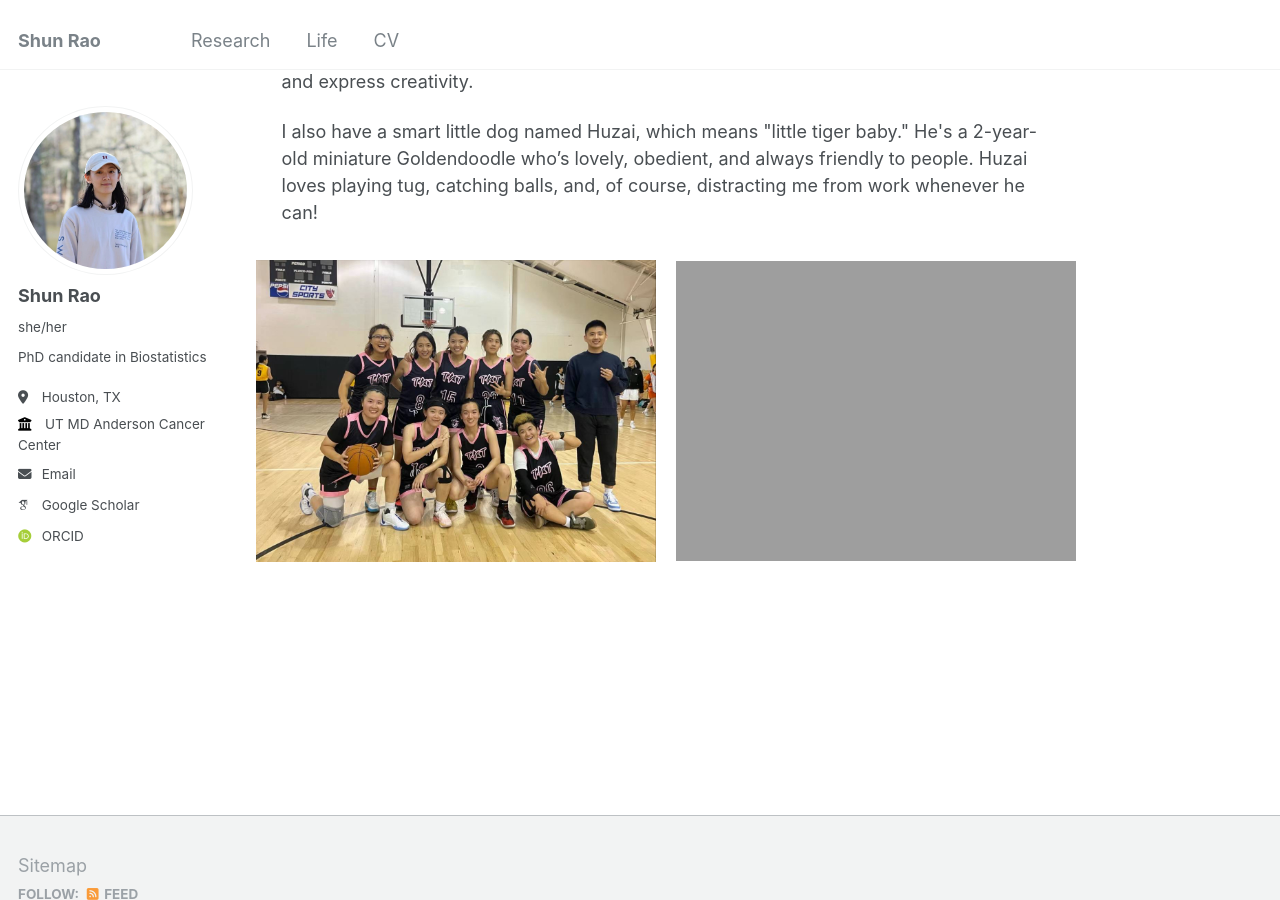
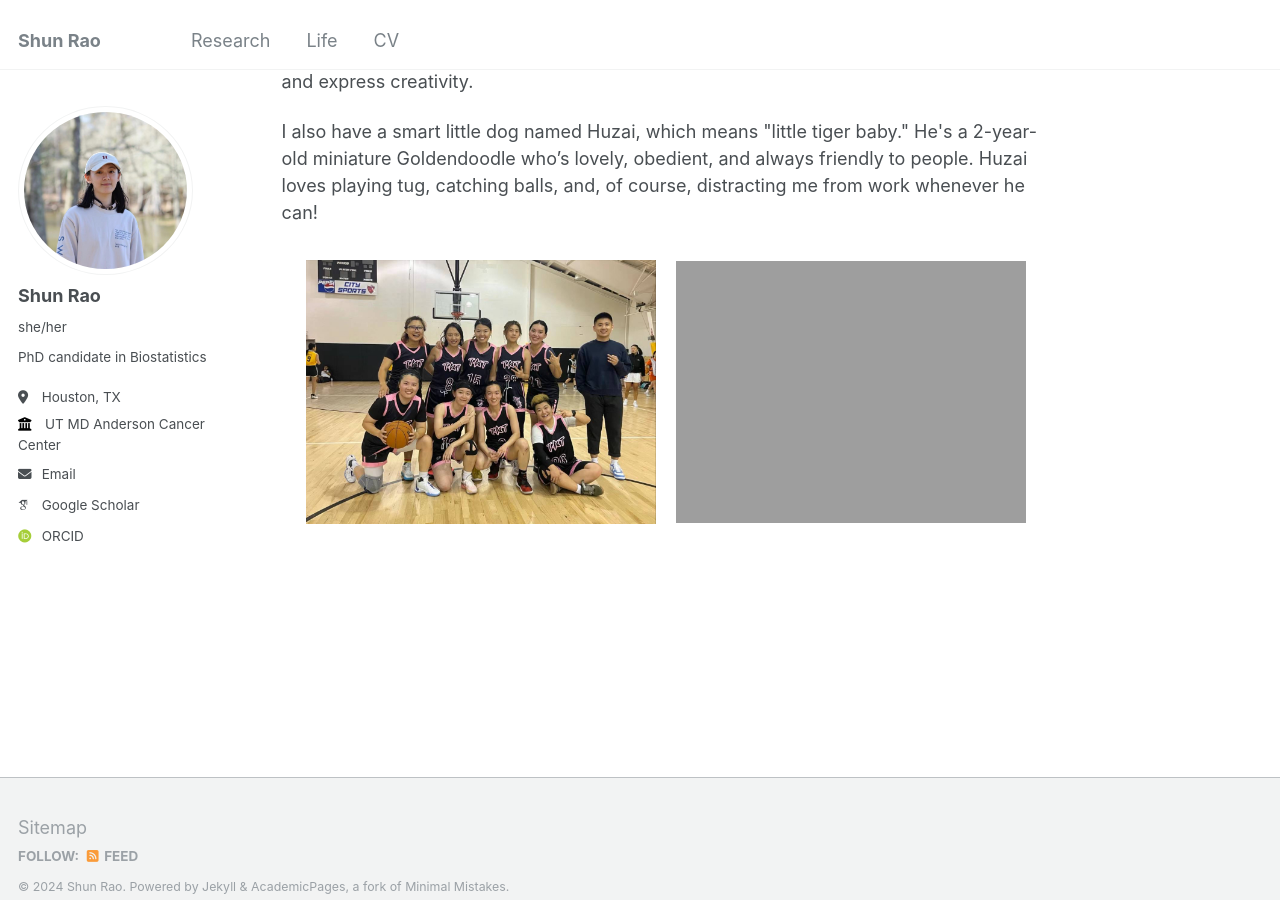
Before and after one commit to ShunRao8/shunrao8.github.io, a Jekyll site: the page built from _pages/life.html, in a window 1280 px wide and 900 px high, scrolled down 478 px. Built offline with Jekyll 4.4.1, drawn with Linux system fonts in a browser that asks for light colours; some web fonts are replaced.

Commit message:
Update life.html

```diff
--- a/_pages/life.html
+++ b/_pages/life.html
@@ -11,6 +11,6 @@ permalink: /life/
 <p>I also have a smart little dog named Huzai, which means "little tiger baby." He's a 2-year-old miniature Goldendoodle who’s lovely, obedient, and always friendly to people. Huzai loves playing tug, catching balls, and, of course, distracting me from work whenever he can!</p>
 
 <div style="display: flex; justify-content: center; align-items: center;">
-    <img src="https://shunrao8.github.io/files/b2.jpeg" alt="Basketball" style="width:60%; max-width:400px; margin: 10px;">
-    <img src="https://shunrao8.github.io/files/dog2.jpeg" alt="Dog2" style="width: 60%; max-width: 400px; margin: 10px;">
+    <img src="https://shunrao8.github.io/files/b2.jpeg" alt="Basketball" style="width:50%; max-width:350px; margin: 10px;">
+    <img src="https://shunrao8.github.io/files/dog2.jpeg" alt="Dog2" style="width: 50%; max-width: 350px; margin: 10px;">
 </div>
```
